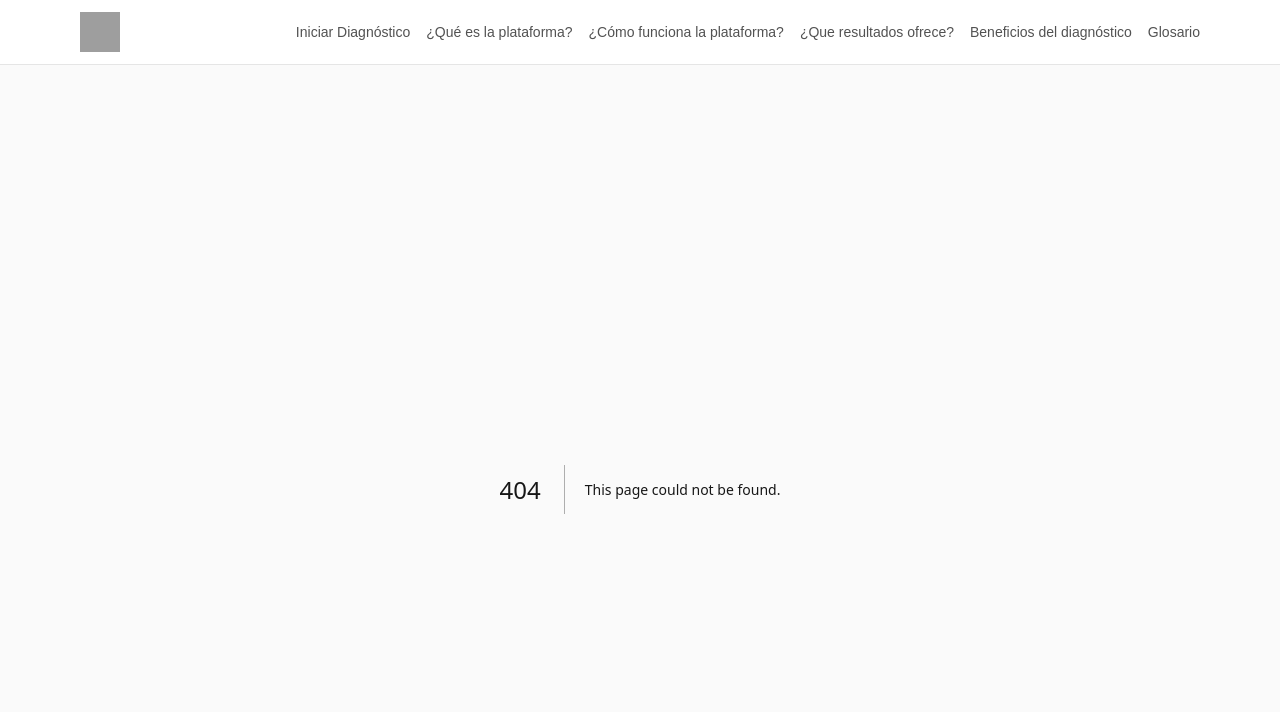
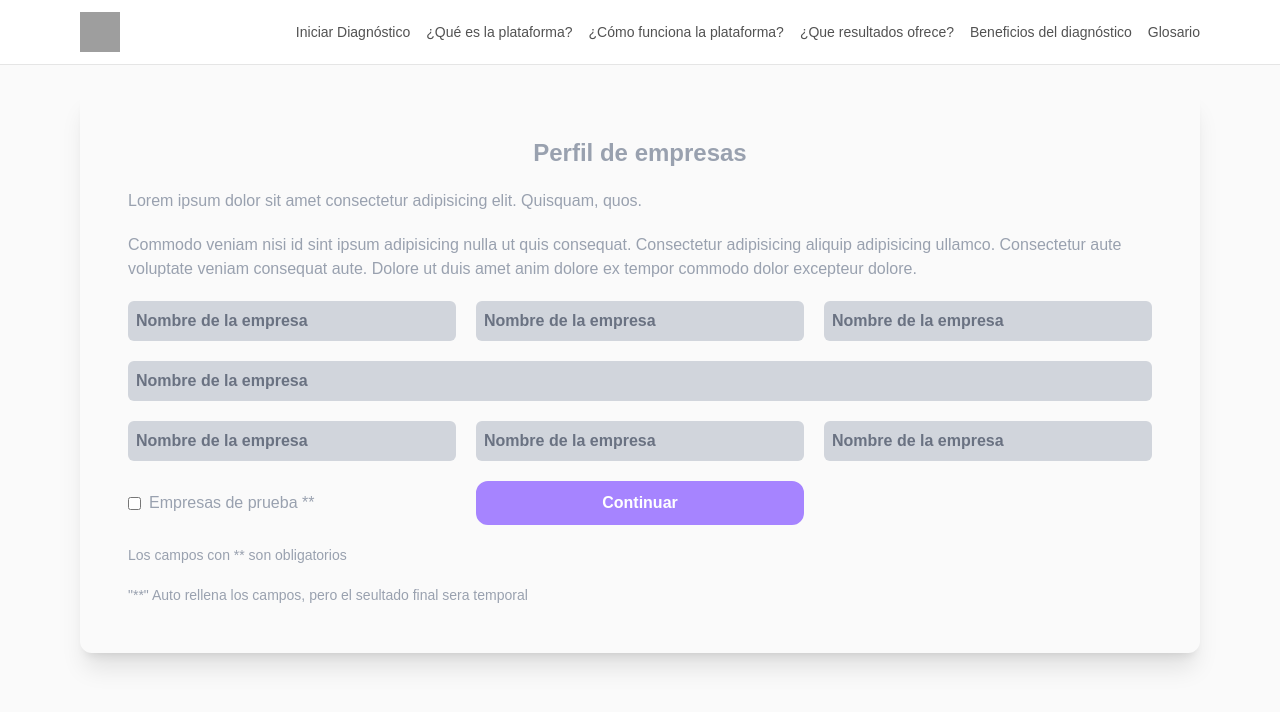
Before and after one commit to Enter-Lab-Org/diagnostico, a Next.js app: page /registro/perfil-empresas in a window 1280 px wide. Before the commit this address had no page. Shown: the top 712 px of the page. Built offline with nearby package versions, Linux system fonts and the light colour scheme; grey boxes are pictures that could not be loaded.

Commit message:
Update ResgistroPage layout by removing unnecessary classes for cleaner design

```diff
--- /dev/null
+++ b/app/registro/layout.tsx
@@ -0,0 +1,9 @@
+const RegistroLayout = ({ children }: { children: React.ReactNode }) => {
+    return (
+        <div className="flex flex-col bg-gray-200-50 rounded-xl shadow-xl w-full mx-auto p-12 gap-5 text-gray-500">
+            {children}
+        </div>
+    );
+}
+
+export default RegistroLayout;
--- a/app/registro/page.tsx
+++ b/app/registro/page.tsx
@@ -1,6 +1,6 @@
 const ResgistroPage = () => {
     return (
-        <div className="flex flex-col bg-gray-200-50 rounded-xl shadow-xl w-full mx-auto p-12 gap-5 text-gray-500">
+        <div className="">
             <h1 className=" text-2xl font-extrabold text-center">Perfil de empresas</h1>
             <p>Lorem ipsum dolor sit amet consectetur adipisicing elit. Quisquam, quos.</p>
             <p>Commodo veniam nisi id sint ipsum adipisicing nulla ut quis consequat. Consectetur adipisicing aliquip adipisicing ullamco. Consectetur aute voluptate veniam consequat aute. Dolore ut duis amet anim dolore ex tempor commodo dolor excepteur dolore.</p>
--- /dev/null
+++ b/app/registro/perfil-empresas/page.tsx
@@ -0,0 +1,34 @@
+const PerfilEmpresasPage = () => {
+    return (
+        <div className="flex flex-col gap-5 text-gray-400">
+            <h1 className=" text-2xl font-extrabold text-center">Perfil de empresas</h1>
+            <p>Lorem ipsum dolor sit amet consectetur adipisicing elit. Quisquam, quos.</p>
+            <p>Commodo veniam nisi id sint ipsum adipisicing nulla ut quis consequat. Consectetur adipisicing aliquip adipisicing ullamco. Consectetur aute voluptate veniam consequat aute. Dolore ut duis amet anim dolore ex tempor commodo dolor excepteur dolore.</p>
+            <div className="grid grid-cols-3 gap-5">
+                <input type="text" placeholder="Nombre de la empresa" className="w-full p-2 rounded-md  bg-gray-300 placeholder:text-gray-500 placeholder:font-extrabold border-0" />
+                <input type="text" placeholder="Nombre de la empresa" className="w-full p-2 rounded-md  bg-gray-300 placeholder:text-gray-500 placeholder:font-extrabold border-0" />
+                <input type="text" placeholder="Nombre de la empresa" className="w-full p-2 rounded-md  bg-gray-300 placeholder:text-gray-500 placeholder:font-extrabold border-0" />
+                <input type="text" placeholder="Nombre de la empresa" className="col-span-3 w-full p-2 rounded-md  bg-gray-300 placeholder:text-gray-500 placeholder:font-extrabold border-0" />
+                <input type="text" placeholder="Nombre de la empresa" className="w-full p-2 rounded-md  bg-gray-300 placeholder:text-gray-500 placeholder:font-extrabold border-0" />
+                <input type="text" placeholder="Nombre de la empresa" className="w-full p-2 rounded-md  bg-gray-300 placeholder:text-gray-500 placeholder:font-extrabold border-0" />
+                <input type="text" placeholder="Nombre de la empresa" className="w-full p-2 rounded-md  bg-gray-300 placeholder:text-gray-500 placeholder:font-extrabold border-0" />
+                <div className="flex items-center col-span-1">
+                    <input
+                        type="checkbox"
+                        id="empresas-nacionales"
+                        className="mr-2 accent-violet-400"
+                    />
+                    <label htmlFor="empresas-nacionales" className="font-medium ">
+                        Empresas de prueba **
+                    </label>
+                </div>
+                <button className="bg-violet-400 text-white p-2 rounded-xl border-violet-400 border-2 w-full font-extrabold">Continuar</button>
+            </div>
+            <p className="text-sm text-gray-400">Los campos con ** son obligatorios</p>
+            <p className="text-sm text-gray-400">&quot;**&quot; Auto rellena los campos, pero el seultado final sera temporal</p>
+
+        </div>
+    );
+}
+
+export default PerfilEmpresasPage;
```
